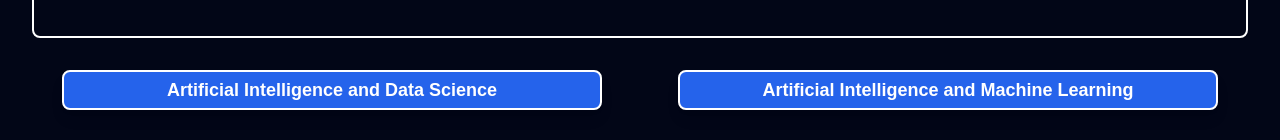
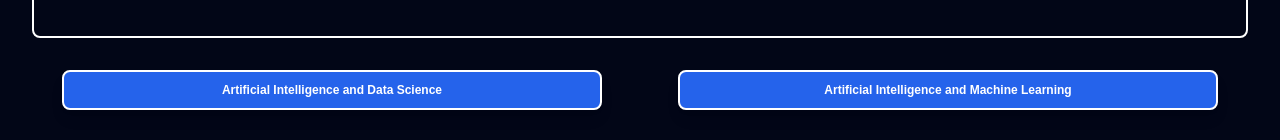
Before and after one commit to RohanPKulkarni/nextjs-2024, a Next.js app: page / in a window 1280 px wide. Shown: the part 411-551 px from the top of the page. Built offline with nearby package versions, Linux system fonts and the light colour scheme; no server answers; the database is empty.

Commit message:
small text

```diff
--- a/src/app/components/branchcard/index.js
+++ b/src/app/components/branchcard/index.js
@@ -22,11 +22,11 @@ export default function Branchcard(){
   return(
     <div className="mt-8 grid grid-cols-1 lg:grid-cols-2 gap-y-4 lg:gap-4">
       <Button onClick={() => handlecardclick("aids")}
-              className="w-[90%] px-6 py-4 text-md md:text-lg font-semibold text-white bg-blue-600 rounded-lg border-2 border-white shadow-lg hover:bg-blue-800 hover:shadow-xl transition duration-300 focus:outline-none focus:ring-4 focus:ring-blue-400 focus:ring-offset-2 mx-auto">
+              className="w-[90%] px-6 py-4 text-xs md:text-md font-semibold text-white bg-blue-600 rounded-lg border-2 border-white shadow-lg hover:bg-blue-800 hover:shadow-xl transition duration-300 focus:outline-none focus:ring-4 focus:ring-blue-400 focus:ring-offset-2 mx-auto">
         Artificial Intelligence and Data Science
       </Button>
       <Button onClick={() => handlecardclick("aiml")}
-              className="w-[90%] px-6 py-4 text-md md:text-lg font-semibold text-white bg-blue-600 rounded-lg border-2 border-white shadow-lg hover:bg-blue-800 hover:shadow-xl transition duration-300 focus:outline-none focus:ring-4 focus:ring-blue-400 focus:ring-offset-2 mx-auto">
+              className="w-[90%] px-6 py-4 text-xs md:text-md font-semibold text-white bg-blue-600 rounded-lg border-2 border-white shadow-lg hover:bg-blue-800 hover:shadow-xl transition duration-300 focus:outline-none focus:ring-4 focus:ring-blue-400 focus:ring-offset-2 mx-auto">
         Artificial Intelligence and Machine Learning
       </Button>
     </div>
--- a/src/app/components/dialogimage/index.js
+++ b/src/app/components/dialogimage/index.js
@@ -9,7 +9,7 @@ import ImageUploadDialog from "../dialogupload";
 
 export function DialogImage() {
 
-  const { openDialog2, setOpenDialog2,imgsrc,setOpenDialog7 } = useContext(SemInfoContext);
+  const { openDialog2, setOpenDialog2,imgsrc,setOpenDialog7,isauthenticated } = useContext(SemInfoContext);
 
 
   return (
@@ -32,14 +32,14 @@ export function DialogImage() {
             ) : (
                <div className="text-center text-xl text-white">Not yet scheduled</div>
             )}
-
+           {isauthenticated ? (
             <Button
                className="absolute bottom-4 bg-green-600 text-white px-4 py-2 rounded-lg hover:bg-green-700 focus:outline-none"
-               style={{ bottom: '20px' }}
-               onClick = {() =>setOpenDialog7(true)}
+               onClick={() => setOpenDialog7(true)}
             >
                Upload
             </Button>
+            ) : null}
          </div>
       </DialogContent>
    </Dialog>
```
Also changed, not shown: 1 other file (tests, documents, lock files or other folders).
